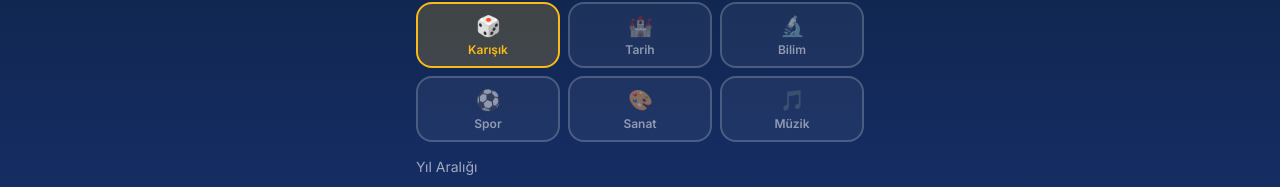
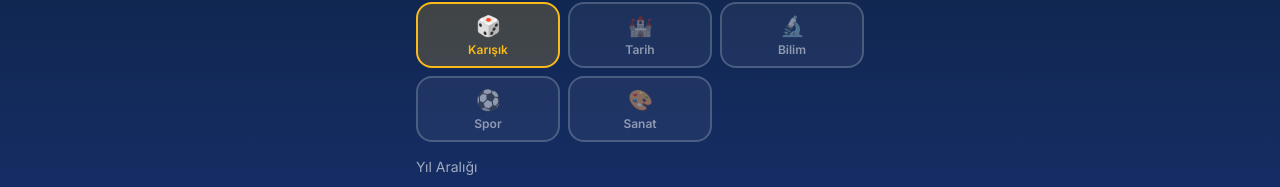
Before and after one commit to Verims-lab/Kronox, a React (Vite) app: page / in a window 1280 px wide. Shown: the part 254-441 px from the top of the page. Built offline with nearby package versions, Linux system fonts and the light colour scheme; no server answers.

Commit message:
File changes

```diff
--- a/src/pages/PlayerSetup.jsx
+++ b/src/pages/PlayerSetup.jsx
@@ -42,8 +42,7 @@ export default function PlayerSetup() {
   { value: 'tarih', label: 'Tarih', emoji: '🏰' },
   { value: 'bilim', label: 'Bilim', emoji: '🔬' },
   { value: 'spor', label: 'Spor', emoji: '⚽' },
-  { value: 'sanat', label: 'Sanat', emoji: '🎨' },
-  { value: 'muzik', label: 'Müzik', emoji: '🎵' }];
+  { value: 'sanat', label: 'Sanat', emoji: '🎨' }];
 
 
   return (
```
